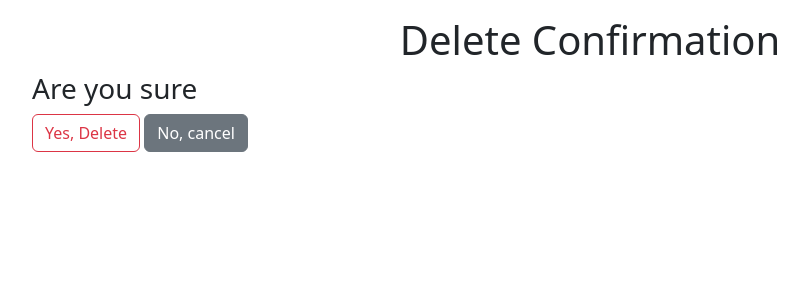
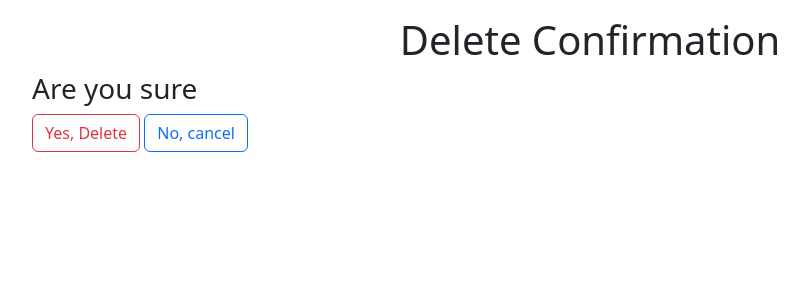
Before and after one commit to Jmur1kk777/Quiz, a Django app: page /quiz/1/delete/ in a window 1280 px wide. Shown: the part 56-356 px from the top of the page, without its empty margins (50-858 px from the left). Run offline with Django 5.2, Linux system fonts and the light colour scheme; a user stored in the database is signed in; data comes from the database, SQL or seed files in the repository; both versions use the stored data as it was after the commit.

Commit message:
production deploy

```diff
--- a/quizapp/views.py
+++ b/quizapp/views.py
@@ -13,6 +13,7 @@ class QuizListView(ListView):
     model = Quiz
     context_object_name = "quizes"
     template_name = "quizapp/index.html"
+
 
 class UserQuizListView(LoginRequiredMixin, QuizListView):
     template_name = "quizapp/myquizlist.html"
@@ -75,6 +76,7 @@ class QuestionUpdateView(LoginRequiredMixin, UserIsOwnerMixin, UpdateView):
     model = Question
     template_name = "quizapp/QuestionCreate_form.html"
     form_class = QuestionCreate
+
     def get_success_url(self):
         return reverse_lazy("create-question", kwargs={"quiz_id": self.object.quiz.pk})
 
--- a/templates/quizapp/DeleteConfirmationForm.html
+++ b/templates/quizapp/DeleteConfirmationForm.html
@@ -9,7 +9,7 @@
           {% csrf_token %}
             {{ form.as_div }}
            <button type="submit" class="btn btn-outline-danger">Yes, Delete </button>
-            <a href="{{ request.META.HTTP_REFERER }}" class="btn btn-secondary">No, cancel</a>
+            <a href="{{ request.META.HTTP_REFERER }}" class="btn btn-outline-primary">No, cancel</a>
        </form>
 
    </div>
--- a/templates/quizapp/index.html
+++ b/templates/quizapp/index.html
@@ -7,6 +7,7 @@
    <h1 class="text-center">Quiz</h1>
 
       <a type="button" class="btn btn-primary my-2" href="{% url 'create-quiz'%}">Create Quiz </a>
+
        <div class="row row-cols-1 row-cols-md-2 g-3">
       {% for quiz in quizes %}
            <div class="col">
--- a/templates/quizapp/myquizlist.html
+++ b/templates/quizapp/myquizlist.html
@@ -5,8 +5,7 @@
    <div class="container">
    {% include 'alerts.html' %}
    <h1 class="text-center">My Quizzes</h1>
-
-      <a type="button" class="btn btn-light my-2" href="{% url 'create-quiz'%}">Create Quiz </a>
+      <a type="button" class="btn btn-outline-primary my-2" href="{% url 'create-quiz'%}">Create Quiz </a>
       {% for quiz in quizes %}
        <div class="card mb-3" style="max-width: 540px;">
   <div class="row g-0">
```
Also changed, not shown: db.sqlite3.
